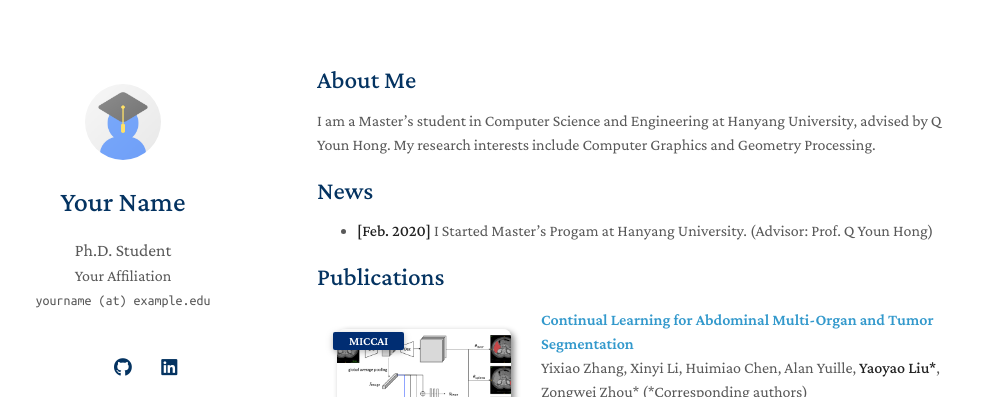
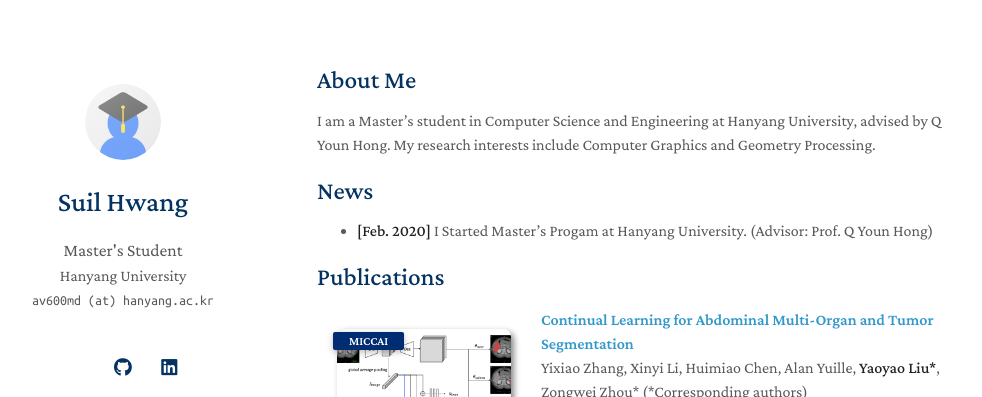
Before and after one commit to suil-hwang/suil-hwang.github.io, a Jekyll site: the page built from index.md, in a window 1280 px wide. Shown: the top 397 px of the page, without its empty margins (153-1135 px from the left). Built offline with Jekyll 4.4.1, drawn with Linux system fonts in a browser that asks for light colours; a style sheet for code colours, icons or effects is not loaded; our own code applies the rules of GitHub Pages for plain Markdown files.

Commit message:
Update _config.yml

```diff
--- a/_config.yml
+++ b/_config.yml
@@ -1,8 +1,8 @@
 # Basic Information
-title: Your Name
-position: Ph.D. Student
-affiliation: Your Affiliation
-email: yourname (at) example.edu
+title: Suil Hwang
+position: Master's Student
+affiliation: Hanyang University
+email: av600md (at) hanyang.ac.kr
 
 # Search Engine Optimization (SEO)
 # The following information is used to improve the website traffic from search engines, e.g., Google.
@@ -14,9 +14,9 @@ canonical: https://minimal-light-theme.yliu.me/
 # If you don't need one of them, you may delete the corresponding line.
 google_scholar: https://scholar.google.com/
 cv_link: assets/files/curriculum_vitae.pdf
-github_link: https://github.com/
-linkedin: https://www.linkedin.com/
-twitter: https://twitter.com/
+github_link: https://github.com/suil-hwang
+linkedin: https://www.linkedin.com/suilhwang
+twitter: https://twitter.com/suil_hwang
 
 # Images (e.g., your profile picture and your website's favicon)
 # "favicon" and "favicon_dark" are used for the light and dark modes, respectively.
```
